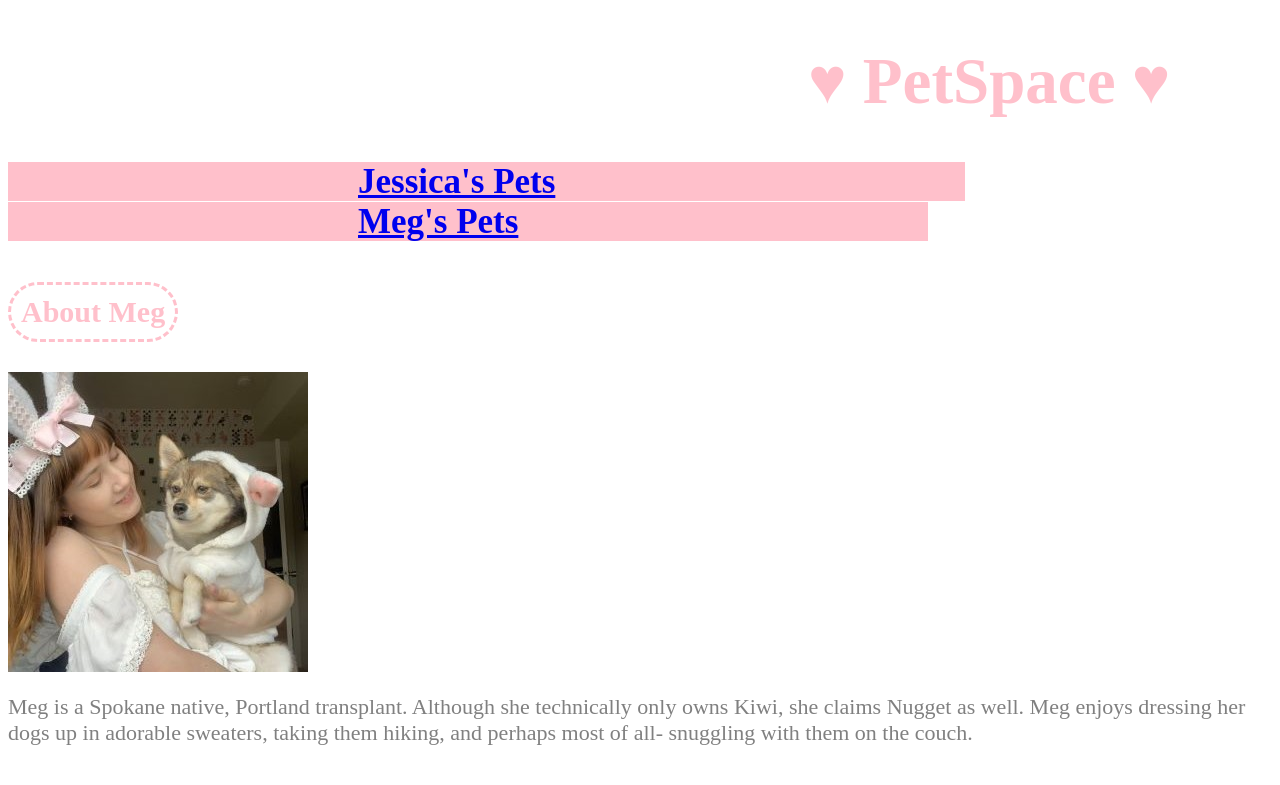
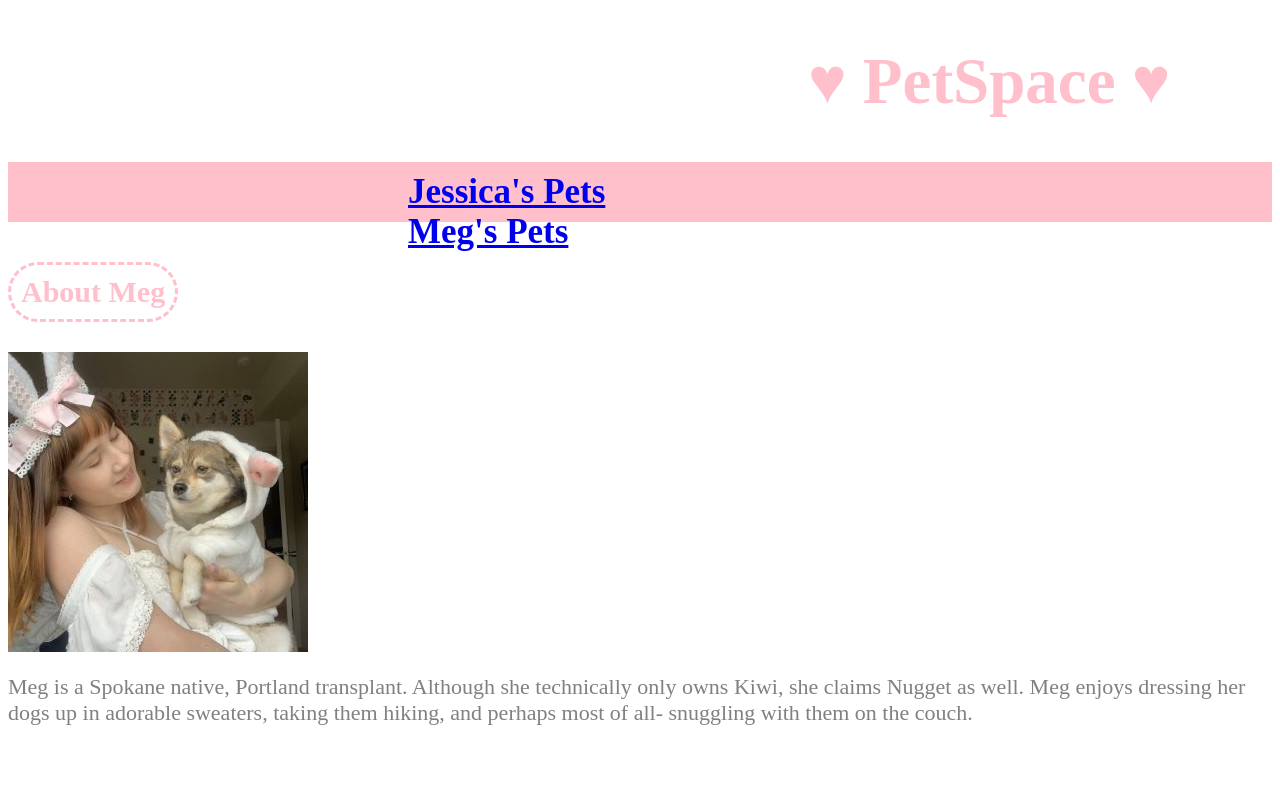
Before and after one commit to megrose8/hello-world, a plain HTML site: page index.html in a window 1280 px wide. Shown: the top 785 px of the page. Drawn offline with Linux system fonts and the light colour scheme.

Commit message:
css edits

```diff
--- a/index.html
+++ b/index.html
@@ -7,10 +7,11 @@
 </head>
 <body>
     <h1>&hearts; PetSpace &hearts; </h1>
-
+<section class="navigation">
     <h2> <a href="https://jessicahopkins.github.io/hello-world/"</a> Jessica's Pets</a> </h2>
     <h2> <a href="https://megrose8.github.io/hello-world/"> Meg's Pets</a></h2>
-<section>
+</section>
+<section class="abouts">
  <h3> About Meg</h3>
         <img src="megandkiwi.jpg" alt="Megan in white and pink bunny ears and her small dog kiwi in a white bunny costume" width="300"
         height="300">
@@ -18,7 +19,7 @@
              she claims Nugget as well. Meg enjoys dressing her dogs up in adorable sweaters,
               taking them hiking, and perhaps most of all- snuggling with them on the couch. </p>
 </section>
-<section>
+<section class="abouts">
 <h3>About Kiwi</h3>
         <img src="kiwi.jpg" alt="a small dog with brown fur and a white mask surrounded by leaves and trees" width="300" height="300" <br>
         <p>
@@ -32,7 +33,7 @@
     <strong>Answers to: Trash Rat, Kiwi Lemon, Fruit, and Sweet Girl</strong>
         </p>
 </section>
-<section>
+<section class="abouts">
 <h3>About Nugget</h3>
         <img src="nugg.jpg" alt= "photo of a white and brown bulldog sitting in the front seat of a car" width="300" height="300" <br>
         <p>
--- a/style.css
+++ b/style.css
@@ -4,12 +4,12 @@ h1{
     padding-left: 800px;
 }
 h2{
-    background-color: #ffc0cb;
     display: inline;
-    padding-left: 350px;
-    padding-right: 410px;
+    text-align: center;
     color: white;
     font-size: 35px;
+    padding-left: 400px;
+    padding-right: 300px;
 
 }
 body{
@@ -36,3 +36,9 @@ section{
     padding-bottom: 0px;
 
 }
+.navigation{
+    background-color: #ffc0cb;
+    height: 50px;
+}
+.abouts{
+}
```
